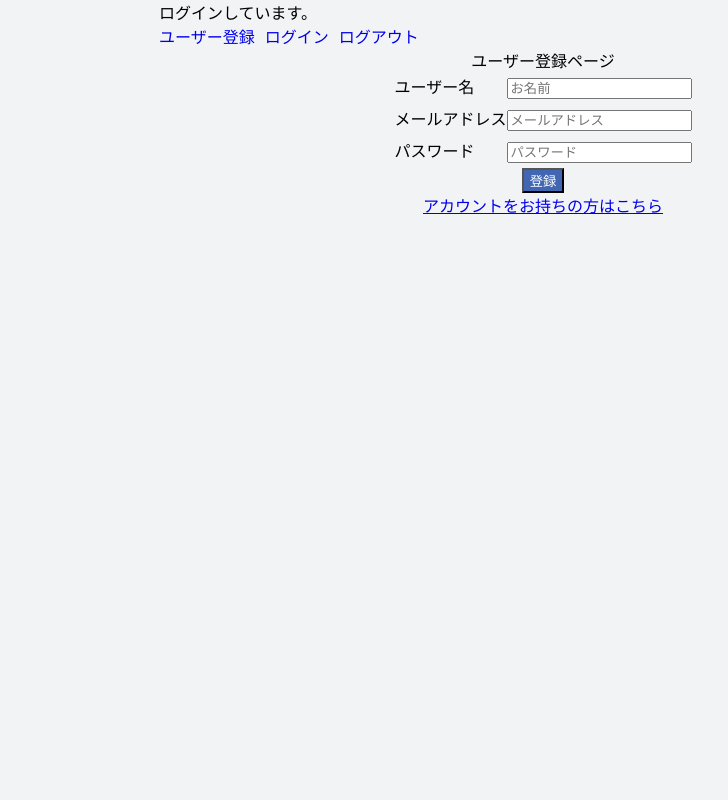
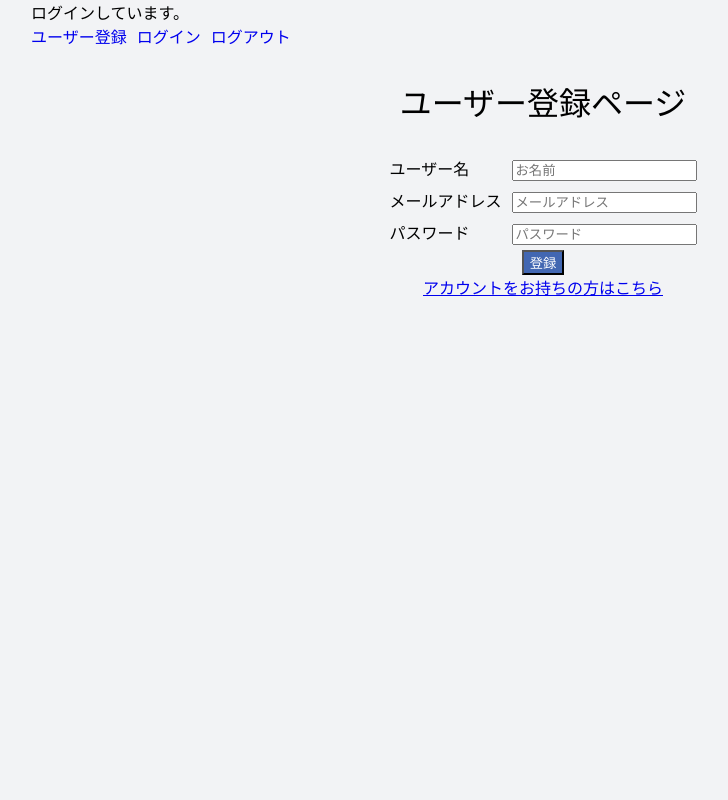
Before and after one commit to noemoriwaki/php_facebook, a PHP site: page /registration.php in a window 1280 px wide. Shown: the whole page, without its empty margins (97-825 px from the left). Run offline with PHP 8.4, Linux system fonts and the light colour scheme; the visitor is signed in with stand-in values (Sample User, id 1).

Commit message:
ファイルを更新

```diff
--- a/css/facebook.css
+++ b/css/facebook.css
@@ -36,6 +36,7 @@
 .content{
     width: 30%;
     padding: 2%;
+    transform: rotate( -90deg );
 }
 
 
--- a/css/registration.css
+++ b/css/registration.css
@@ -9,32 +9,37 @@
     padding-right: 10px;
 }
 
-
 body{
     background: #F2F3F5;
-    margin: 0 20%;
+    margin: 0 10%;
 }
 button{
     background: #4267b2;
     color: white;
 }
+h1{
+    margin: 30px 0;
+    text-align: center;
+    font-size: 2rem;
+}
 form{
+    text-align: center;
+}
+p{
     display: block;
     text-align: center;
 }
-h1{
-    text-align: center;
-}
-table th, td{
-    line-height: 2rem;
-}
 th{
     text-align: left;
+    padding-right: 10px;
 }
 table{
     margin: 0 auto;
 }
-.move{
+th,td{
+    line-height: 2rem;
+}
+ul{
     display: block;
-    text-align: center;
+    text-align: left;
 }
--- a/login.php
+++ b/login.php
@@ -50,7 +50,7 @@ if ($_SESSION["login"]) {
     <meta charset="UTF-8">
     <meta name="viewport" content="width=device-width, initial-scale=1.0">
     <title>ログインページ</title>
-    <link rel="stylesheet" href="css/login.css">
+    <link rel="stylesheet" href="css/registration.css">
 
 </head>
 <body>
```
Also changed, not shown: facebook.php (+6 -6 lines).
